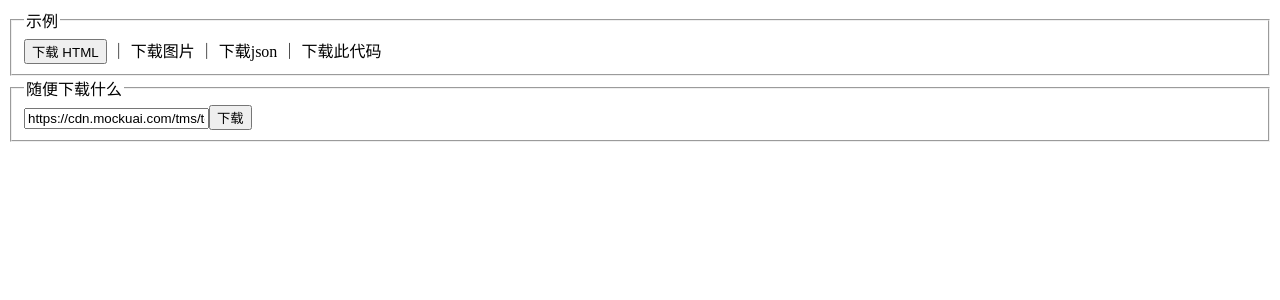
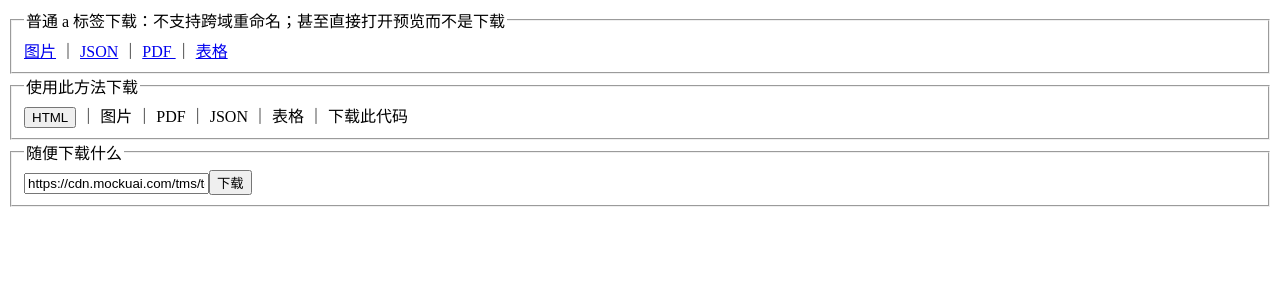
Before and after one commit to bowencool/download-by-url, a Vue app: page / in a window 1280 px wide. Shown: the top 300 px of the page. Built offline with nearby package versions, Linux system fonts and the light colour scheme; the HTML template or start-up script is replaced by a standard one.

Commit message:
docs: update

```diff
--- a/example/App.vue
+++ b/example/App.vue
@@ -1,14 +1,53 @@
 <template>
   <fieldset>
-    <legend>示例</legend>
-    <button @click="onDownloadHTML">下载 HTML</button>
+    <legend>
+      普通 a 标签下载：不支持跨域重命名；甚至直接打开预览而不是下载
+    </legend>
+
+    <a
+      href="https://dummyimage.com/300x300/92cbff/fff"
+      >图片</a
+    >
+    ｜
+    <a href="//httpbin.org/get">JSON</a>
+    ｜
+    <a
+      href="https://wdzg-file-pre-cdn.mockuai.com/picture/open_file202109091739144850000165.6版本).pdf"
+      download="aa.pdf"
+    >
+      PDF
+    </a>
+    ｜
+    <a
+      href="https://wdzg-file-pre-cdn.mockuai.com/picture/open_file202109131633158710000670.xlsx"
+      download="aa.xlsx"
+    >
+      表格
+    </a>
+  </fieldset>
+
+  <fieldset>
+    <legend>使用此方法下载</legend>
+    <button @click="onDownloadHTML">HTML</button>
     ｜
     <Download
-      href="https://dummyimage.com/100x100/894FC4/FFF.png?text=hello"
-      >下载图片</Download
+      href="https://dummyimage.com/300x300/92cbff/fff"
+      >图片</Download
     >
     ｜
-    <Download href="//httpbin.org/get">下载json</Download>
+    <Download
+      href="https://wdzg-file-pre-cdn.mockuai.com/picture/open_file202109091739144850000165.6版本).pdf"
+      download="aa.pdf"
+      >PDF</Download
+    >
+    ｜
+    <Download href="//httpbin.org/get">JSON</Download>
+    ｜
+    <Download
+      href="https://wdzg-file-pre-cdn.mockuai.com/picture/open_file202109131633158710000670.xlsx"
+      download="aa.xlsx"
+      >表格</Download
+    >
     ｜
     <Download
       href="https://raw.githubusercontent.com/bowencool/download-by-url/main/example/App.vue"
--- a/example/download.vue
+++ b/example/download.vue
@@ -1,24 +1,49 @@
+<template>
+  <component :is="tag" v-bind="$attrs" @click="onClick"><slot /></component>
+</template>
+
 <script>
-import saveFileByUrl  from '../src';
   import { defineComponent } from 'vue';
+  import downloadByUrl from '../src';
 
   export default defineComponent({
+    name: 'Download',
+    emits: {
+      success: null,
+      error: null,
+    },
     props: {
-    href: String,
-    download: String,
+      tag: {
+        type: String,
+        default: 'a',
       },
-  setup(props) {
-    return {
-      onDownload() {
-        if (props.href) {
-          saveFileByUrl(props.href, props.download);
+      url: {
+        type: [String, URL],
+      },
+      href: {
+        type: [String, URL],
+      },
+      src: {
+        type: [String, URL],
+      },
+      filename: {
+        type: String,
+      },
+      download: {
+        type: String,
+      },
+    },
+    methods: {
+      onClick() {
+        const url = this.href || this.src || this.url;
+        if (url) {
+          downloadByUrl(url, this.filename || this.download)
+            .then(() => this.$emit('success'))
+            .catch((...err) => this.$emit('error', ...err));
+        } else {
+          console.warn('no url provide');
         }
       },
-    };
     },
   });
 </script>
-
-<template>
-  <a @click="onDownload"><slot></slot></a>
-</template>
```
Lines whose indentation alone changed are shown as unchanged.
